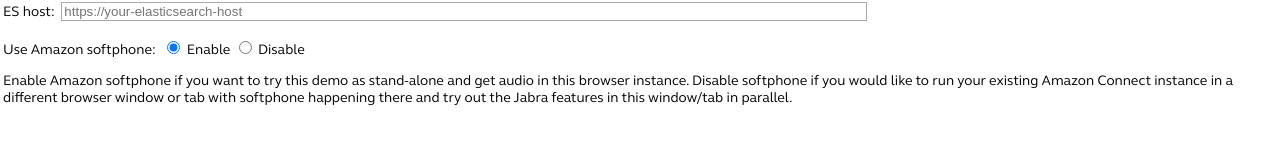
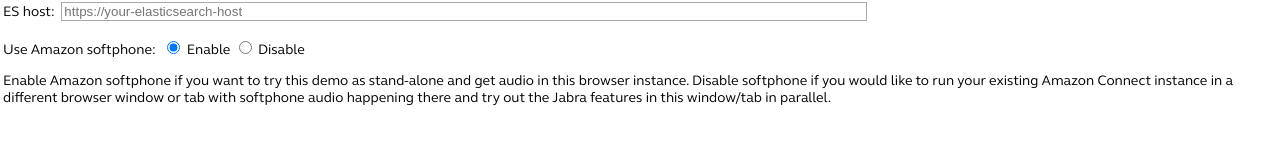
Before and after one commit to gnaudio/jabra-browser-integration, a browser extension: page src/DeveloperSupportBeta/amazonconnectclient/index.html in a window 1280 px wide. Shown: the part 673-826 px from the top of the page. Drawn offline with Linux system fonts and the light colour scheme.

Commit message:
Update index.html

```diff
--- a/src/DeveloperSupportBeta/amazonconnectclient/index.html
+++ b/src/DeveloperSupportBeta/amazonconnectclient/index.html
@@ -72,7 +72,7 @@
               </label>
             </label>
             <p>
-              Enable Amazon softphone if you want to try this demo as stand-alone and get audio in this browser instance. Disable softphone if you would like to run your existing Amazon Connect instance in a different browser window or tab with softphone happening there and try out the Jabra features in this window/tab in parallel.
+              Enable Amazon softphone if you want to try this demo as stand-alone and get audio in this browser instance. Disable softphone if you would like to run your existing Amazon Connect instance in a different browser window or tab with softphone audio happening there and try out the Jabra features in this window/tab in parallel.
             </p>
             <br/>
             <br/>
```
